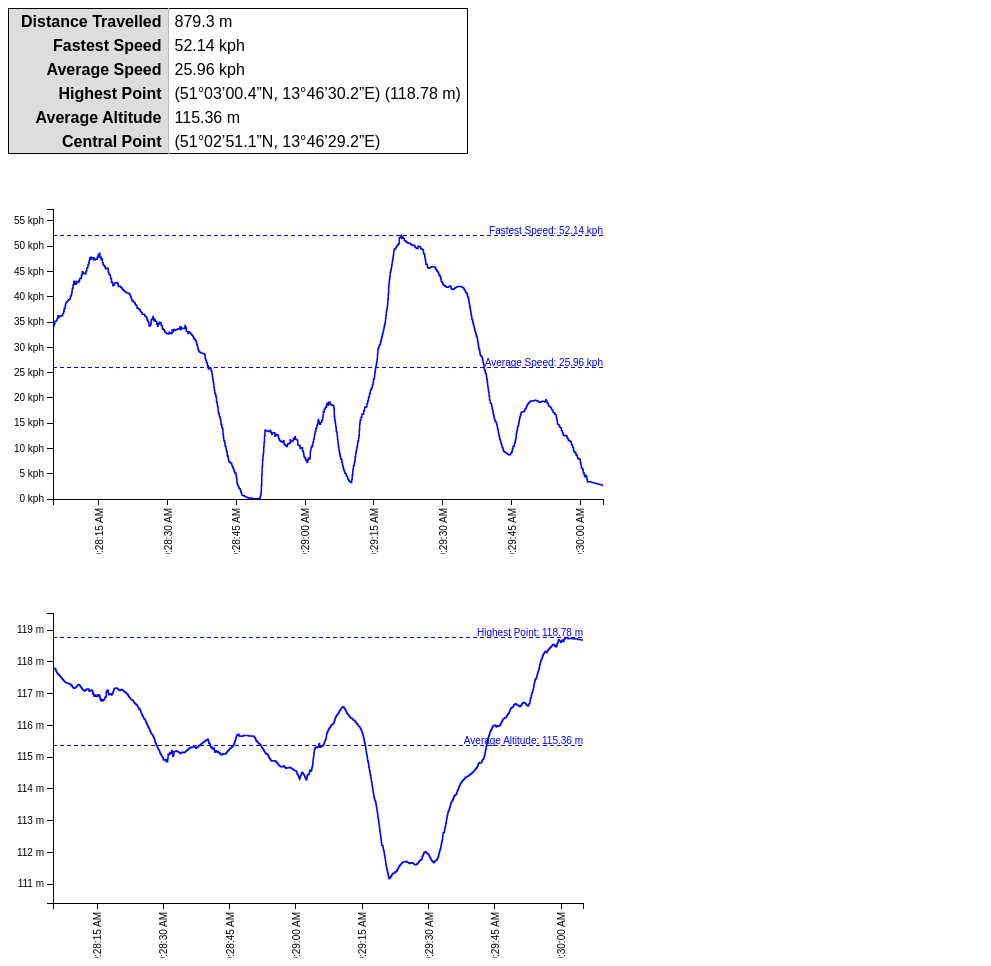
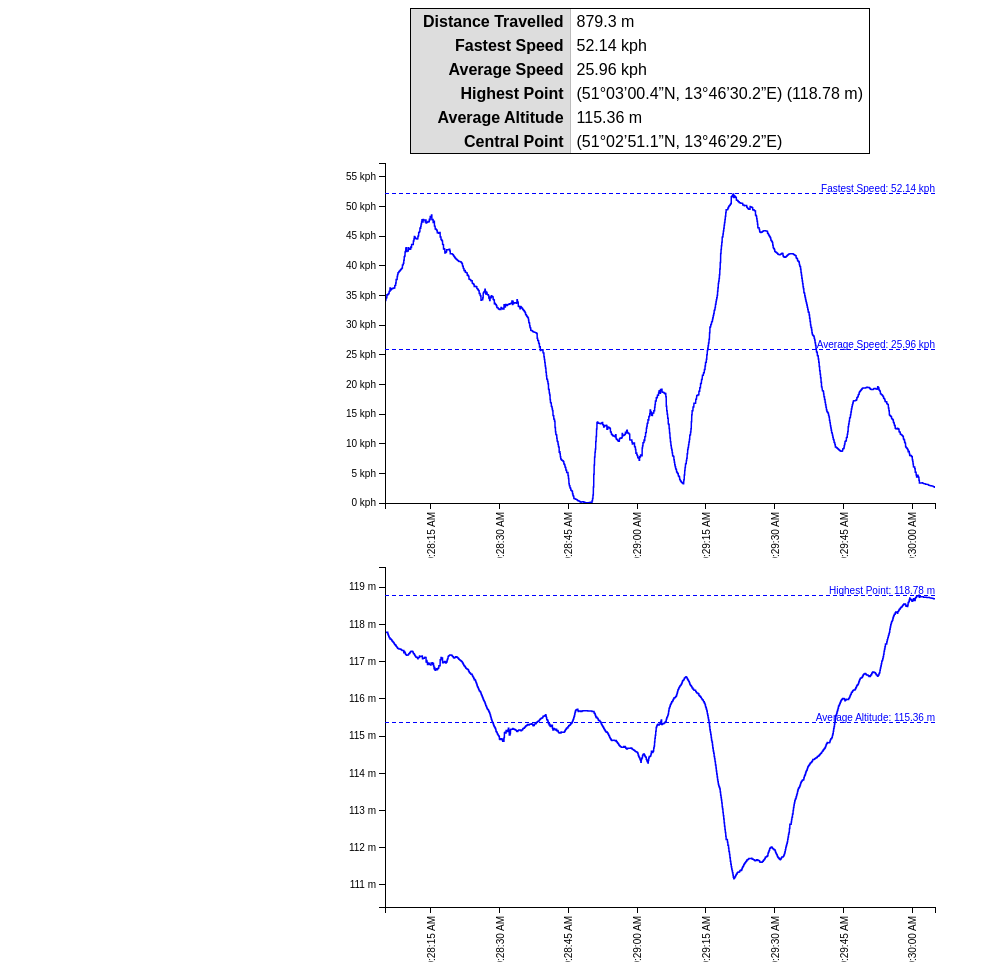
Before and after one commit to braiba/telemetrics-project, a plain HTML site: page public_html/index.html in a window 1280 px wide. Shown: the top 966 px of the page, without its empty margins (0-991 px from the left). Drawn offline with Linux system fonts and the light colour scheme.

Commit message:
Minor tweaks and fixes

```diff
--- a/public_html/css/styles.css
+++ b/public_html/css/styles.css
@@ -1,5 +1,13 @@
 body {
     font-family: sans-serif;
+}
+
+.container {
+    width: 960px;
+    margin: 0 auto;
+}
+.block {
+    text-align: center;
 }
 
 .graph path,
@@ -40,6 +48,7 @@ table.keyValue {
     border-collapse: collapse;
     border: solid 1px black;
     white-space: nowrap;
+    display: inline-block;
 }
 
 table.keyValue th {
@@ -50,5 +59,6 @@ table.keyValue th {
 }
 
 table.keyValue td {
+    text-align: left;
     padding: 4px 6px 2px 6px;
 }
--- a/public_html/index.html
+++ b/public_html/index.html
@@ -19,11 +19,11 @@
         <link rel="stylesheet" type="text/css" href="css/styles.css">
     </head>
     <body>
-        <div class="tabBlock">
-            <div id="stats" class="tab"></div>
-            <div id="speedGraph" class="tab"></div>
-            <div id="altitudeGraph" class="tab"></div>
-            <div id="routeMap" class="tab"></div>
+        <div class="container">
+            <div id="stats" class="block"></div>
+            <div id="speedGraph" class="block"></div>
+            <div id="altitudeGraph" class="block"></div>
+            <div id="routeMap" class="block"></div>
         </div>
 
         <script>
--- a/public_html/js/telemetric-graphs.js
+++ b/public_html/js/telemetric-graphs.js
@@ -179,7 +179,7 @@ function generateAltitudeGraph(container, rows)
 
     var graph = floow.graph.line()
         .setSize(600, 400)
-        .setMargins(25, 25, 55, 45)
+        .setMargins(5, 5, 55, 45)
         .setData(rows)
         .setXDomain(minTime, maxTime)
         .setYDomain(minAltitude - altitudeBuffer, maxAltitude + altitudeBuffer)
```
Also changed, not shown: public_html/js/libs/floow/graph/line.js.
